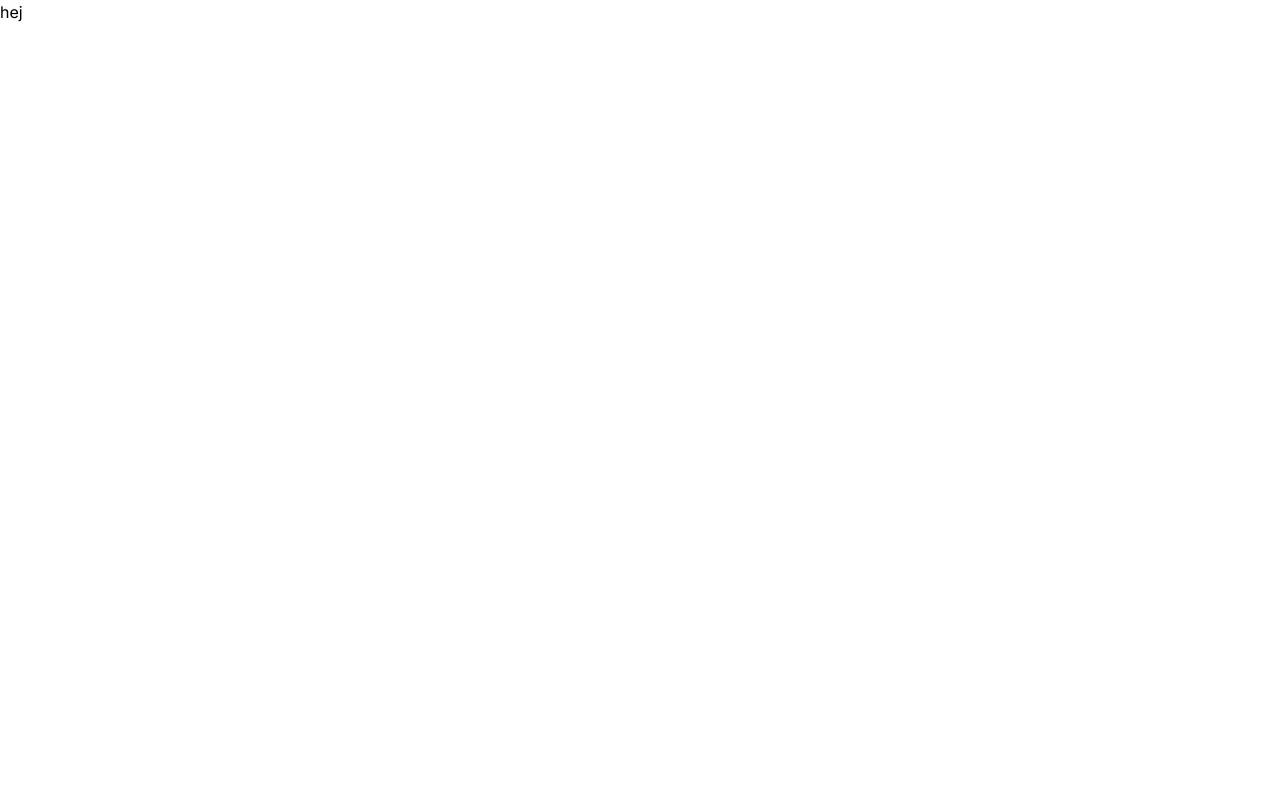
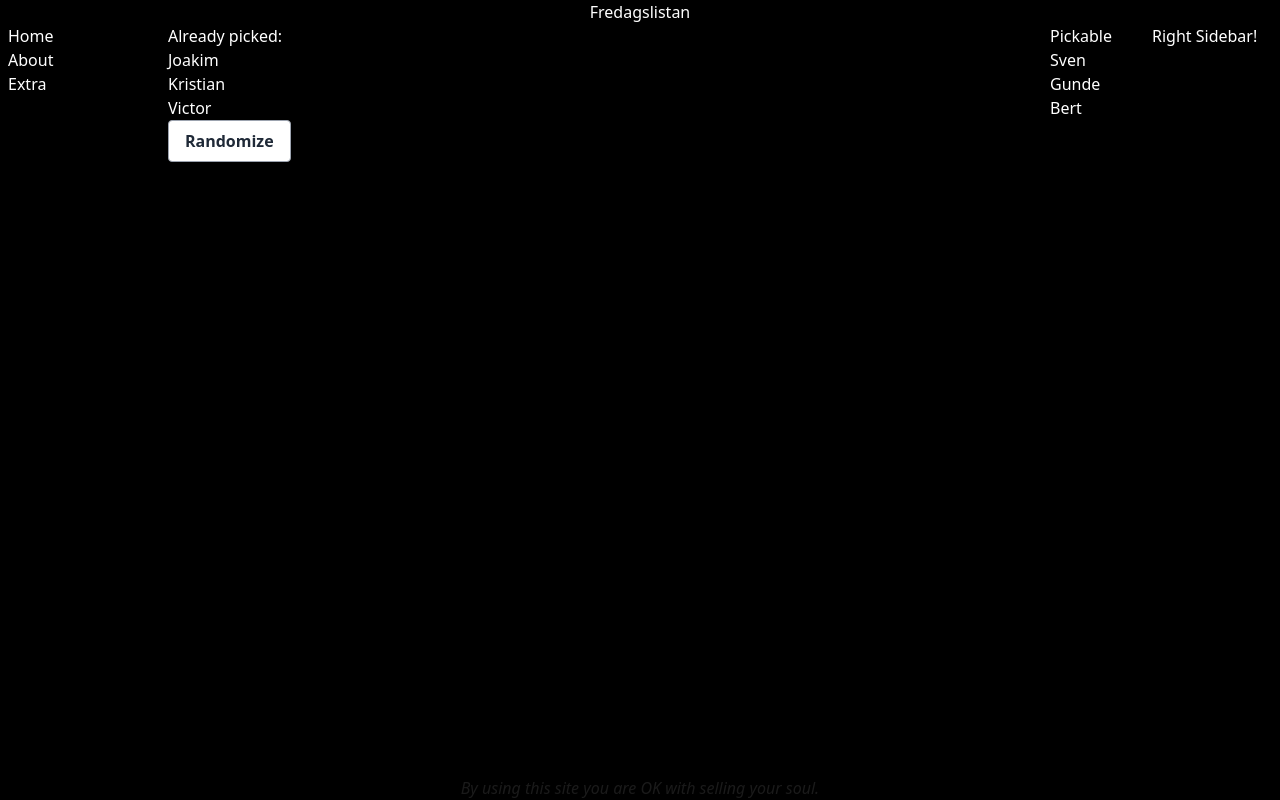
Before and after one commit to bobbin054/ff_fredagslistan, a Next.js app: page / in a window 1280 px wide. Built offline with nearby package versions, Linux system fonts and the light colour scheme.

Commit message:
Add Prisma to dependencies and implement randomizer feature

```diff
--- /dev/null
+++ b/src/app/_header/page.tsx
@@ -0,0 +1,5 @@
+import React from "react";
+
+export default function Header() {
+  return <header className="flex justify-center">Fredagslistan</header>;
+}
--- /dev/null
+++ b/src/app/_leftNav/page.tsx
@@ -0,0 +1,20 @@
+import Link from "next/link";
+import React from "react";
+
+export default function LeftNav() {
+  return (
+    <nav className="order-first sm:w-32 flex pl-2">
+      <ul>
+        <li>
+          <Link href={"/"}>Home</Link>
+        </li>
+        <li>
+          <Link href={"/about"}>About</Link>
+        </li>
+        <li>
+          <Link href={"/extra"}>Extra</Link>
+        </li>
+      </ul>
+    </nav>
+  );
+}
--- /dev/null
+++ b/src/app/_rightNav/page.tsx
@@ -0,0 +1,7 @@
+import React from 'react'
+
+export default function RightNav() {
+  return (
+    <aside className="sm:w-32">Right Sidebar!</aside>
+  )
+}
--- /dev/null
+++ b/src/app/about/page.tsx
@@ -0,0 +1,7 @@
+import React from 'react'
+
+export default function About() {
+  return (
+    <div>About stuff here</div>
+  )
+}
--- /dev/null
+++ b/src/app/extra/page.tsx
@@ -0,0 +1,5 @@
+import React from "react";
+
+export default function Extra() {
+  return <div>Extra costs extra. </div>;
+}
--- a/src/app/layout.tsx
+++ b/src/app/layout.tsx
@@ -1,6 +1,10 @@
 import type { Metadata } from "next";
 import { Inter } from "next/font/google";
 import "./globals.css";
+import Link from "next/link";
+import LeftNav from "./_leftNav/page";
+import RightNav from "./_rightNav/page";
+import Header from "./_header/page";
 
 const inter = Inter({ subsets: ["latin"] });
 
@@ -12,7 +16,20 @@ export const metadata: Metadata = {
 export default function RootLayout({ children }: { children: React.ReactNode }) {
   return (
     <html lang="en">
-      <body className={inter.className}>{children}</body>
+      <body className={` ${inter} text-white bg-black`}>
+        <div className="min-h-screen flex flex-col">
+          <Header />
+          <div className="flex-1 flex flex-col sm:flex-row">
+            <main className="flex-1 ">{children}</main>
+            <LeftNav />
+            <RightNav />
+          </div>
+
+          <footer className="italic opacity-10 text-center">
+            By using this site you are OK with selling your soul.
+          </footer>
+        </div>
+      </body>
     </html>
   );
 }
--- a/src/app/page.tsx
+++ b/src/app/page.tsx
@@ -1,7 +1,42 @@
-import Image from 'next/image'
+"use client";
+import Link from "next/link";
+import { useState } from "react";
 
 export default function Home() {
+  const [alreadyPicked, setAlreadyPicked] = useState(["Joakim", "Kristian", "Victor"]);
+  const [pickable, setPickable] = useState(["Sven", "Gunde", "Bert"]);
+
+  const randomize = () => {
+    const randomIndex = Math.floor(Math.random() * pickable.length);
+    const pickedItem = pickable[randomIndex];
+    const newPickable = pickable.filter((item) => item !== pickedItem);
+    setPickable(newPickable);
+    setAlreadyPicked([...alreadyPicked, pickedItem]);
+  };
+
   return (
-     <p>hej</p>
-  )
+    <>
+      <div className="flex justify-between mx-10">
+        <div>
+          <h2>Already picked:</h2>
+          <ul>
+            {alreadyPicked.map((item) => (
+              <li>{item}</li>
+            ))}
+          </ul>
+          <div>
+            <button className="bg-white hover:bg-gray-100 text-gray-800 font-semibold py-2 px-4 border border-gray-400 rounded shadow" onClick={randomize}>Randomize </button>
+          </div>
+        </div>
+        <div>
+          <h2>Pickable</h2>
+          <ul>
+            {pickable.map((item) => (
+              <li>{item}</li>
+            ))}
+          </ul>
+        </div>
+      </div>
+    </>
+  );
 }
```
Also changed, not shown: package.json (+6 -5 lines), 1 other file (tests, documents, lock files or other folders).
